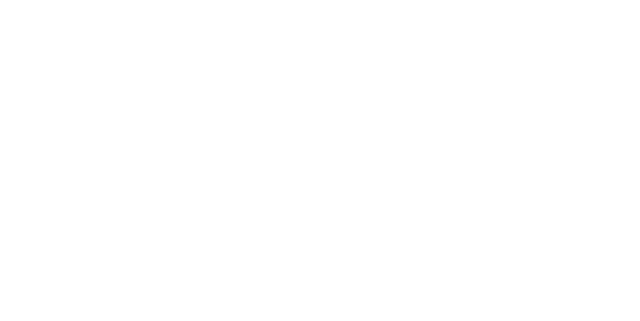
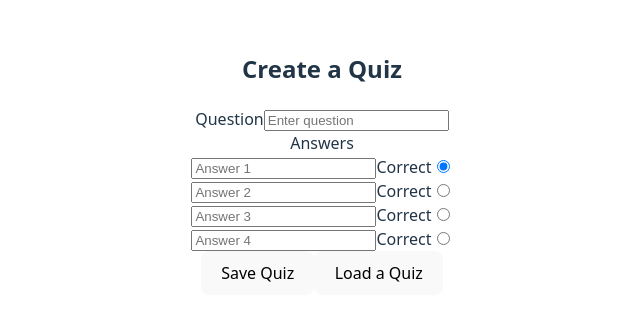
Before and after one commit to AidenKielby/Study-Pet, a React (Vite) app: page /make in a window 1280 px wide. Before the commit this address had no page. Shown: the part 237-558 px from the top of the page, without its empty margins (318-958 px from the left). Built offline with nearby package versions, Linux system fonts and the light colour scheme.

Commit message:
Fix TS6133 unused variable errors for deploy

```diff
--- /dev/null
+++ b/firebase.ts
@@ -0,0 +1,21 @@
+// Import the functions you need from the SDKs you need
+import { initializeApp } from "firebase/app";
+import { getAnalytics } from "firebase/analytics";
+// TODO: Add SDKs for Firebase products that you want to use
+// https://firebase.google.com/docs/web/setup#available-libraries
+
+// Your web app's Firebase configuration
+// For Firebase JS SDK v7.20.0 and later, measurementId is optional
+const firebaseConfig = {
+  apiKey: "***REMOVED***",
+  authDomain: "study-pet-c1a3e.firebaseapp.com",
+  projectId: "study-pet-c1a3e",
+  storageBucket: "study-pet-c1a3e.firebasestorage.app",
+  messagingSenderId: "748799668698",
+  appId: "1:748799668698:web:578b9d4e446fdbb355d0e3",
+  measurementId: "G-X165ZKELCQ"
+};
+
+// Initialize Firebase
+const app = initializeApp(firebaseConfig);
+const analytics = getAnalytics(app);
--- a/package.json
+++ b/package.json
@@ -15,6 +15,8 @@
     "vite": "^7.2.4"
   },
   "dependencies": {
+    "@supabase/supabase-js": "^2.90.1",
+    "firebase": "^12.7.0",
     "framer-motion": "^12.26.1",
     "react": "^18.3.1",
     "react-dom": "^18.3.1",
--- a/src/App.tsx
+++ b/src/App.tsx
@@ -1,6 +1,8 @@
 import { BrowserRouter, Routes, Route } from "react-router-dom";
 import Home from "./pages/Home";
 import Quiz from "./pages/QuizScreen";
+import MakeQuizes from "./pages/MakeQuizes";
+import LoadQuiz from "./pages/LoadQuiz";
 
 export default function App() {
     return (
@@ -8,6 +10,9 @@ export default function App() {
             <Routes>
                 <Route path="/" element={<Home />} />
                 <Route path="/quiz" element={<Quiz />} />
+                <Route path="/quiz/:id" element={<Quiz />} />
+                <Route path="/make" element={<MakeQuizes />} />
+                <Route path="/load" element={<LoadQuiz />} />
             </Routes>
         </BrowserRouter>
     );
--- /dev/null
+++ b/src/firebase.ts
@@ -0,0 +1,21 @@
+// Import the functions you need from the SDKs you need
+import { initializeApp } from "firebase/app";
+import { getAnalytics } from "firebase/analytics";
+// TODO: Add SDKs for Firebase products that you want to use
+// https://firebase.google.com/docs/web/setup#available-libraries
+
+// Your web app's Firebase configuration
+// For Firebase JS SDK v7.20.0 and later, measurementId is optional
+const firebaseConfig = {
+  apiKey: "***REMOVED***",
+  authDomain: "study-pet-c1a3e.firebaseapp.com",
+  projectId: "study-pet-c1a3e",
+  storageBucket: "study-pet-c1a3e.firebasestorage.app",
+  messagingSenderId: "748799668698",
+  appId: "1:748799668698:web:578b9d4e446fdbb355d0e3",
+  measurementId: "G-X165ZKELCQ"
+};
+
+// Initialize Firebase
+const app = initializeApp(firebaseConfig);
+const analytics = getAnalytics(app);
--- /dev/null
+++ b/src/pages/LoadQuiz.tsx
@@ -0,0 +1,54 @@
+import React, { useEffect, useState } from "react";
+import { collection, getDocs } from "firebase/firestore";
+import { useNavigate } from "react-router-dom";
+import { db } from "../firebase";
+
+interface QuizListItem {
+  id: string;
+  question: string;
+}
+
+export default function LoadQuiz() {
+  const [quizzes, setQuizzes] = useState<QuizListItem[]>([]);
+  const [loading, setLoading] = useState(true);
+  const navigate = useNavigate();
+
+  useEffect(() => {
+    const fetchQuizzes = async () => {
+      try {
+        const snap = await getDocs(collection(db, "quizzes"));
+        const items = snap.docs.map(doc => ({
+          id: doc.id,
+          question: (doc.data().question as string) ?? "(no question)"
+        }));
+        setQuizzes(items);
+      } catch (e) {
+        console.error("Failed to load quizzes", e);
+      } finally {
+        setLoading(false);
+      }
+    };
+
+    fetchQuizzes();
+  }, []);
+
+  if (loading) return <div>Loading quizzes...</div>;
+
+  return (
+    <div className="quiz-loader">
+      <h2>Select a Quiz</h2>
+      {quizzes.length === 0 ? (
+        <p>No quizzes saved yet.</p>
+      ) : (
+        <ul>
+          {quizzes.map(q => (
+            <li key={q.id}>
+              <span>{q.question}</span>
+              <button onClick={() => navigate(`/quiz/${q.id}`)}>Play</button>
+            </li>
+          ))}
+        </ul>
+      )}
+    </div>
+  );
+}
--- /dev/null
+++ b/src/pages/MakeQuizes.tsx
@@ -0,0 +1,87 @@
+import { useState } from "react";
+import { collection, addDoc, serverTimestamp } from "firebase/firestore";
+import { useNavigate } from "react-router-dom";
+import { db } from "../firebase";
+
+export default function MakeQuizes() {
+  const [question, setQuestion] = useState("");
+  const [answers, setAnswers] = useState<string[]>(["", "", "", ""]);
+  const [correctIndex, setCorrectIndex] = useState(0);
+  const [saving, setSaving] = useState(false);
+  const navigate = useNavigate();
+
+  const handleAnswerChange = (idx: number, value: string) => {
+    setAnswers(prev => {
+      const next = [...prev];
+      next[idx] = value;
+      return next;
+    });
+  };
+
+  const saveQuiz = async () => {
+    if (!question.trim()) return alert("Add a question");
+    const cleaned = answers.filter(a => a.trim());
+    if (cleaned.length < 2) return alert("Add at least two answers");
+    if (correctIndex < 0 || correctIndex >= cleaned.length) return alert("Pick a valid correct index");
+
+    setSaving(true);
+    try {
+      await addDoc(collection(db, "quizzes"), {
+        question: question.trim(),
+        answers: cleaned,
+        correctIndex,
+        createdAt: serverTimestamp()
+      });
+      setQuestion("");
+      setAnswers(["", "", "", ""]);
+      setCorrectIndex(0);
+      alert("Quiz saved!");
+    } catch (e) {
+      console.error("Error adding document: ", e);
+      alert("Failed to save quiz");
+    } finally {
+      setSaving(false);
+    }
+  };
+
+  return (
+    <div className="quiz-builder">
+      <h2>Create a Quiz</h2>
+      <div className="field">
+        <label>Question</label>
+        <input
+          value={question}
+          onChange={e => setQuestion(e.target.value)}
+          placeholder="Enter question"
+        />
+      </div>
+      <div className="field">
+        <label>Answers</label>
+        {answers.map((ans, idx) => (
+          <div key={idx} className="answer-row">
+            <input
+              value={ans}
+              onChange={e => handleAnswerChange(idx, e.target.value)}
+              placeholder={`Answer ${idx + 1}`}
+            />
+            <label>
+              Correct
+              <input
+                type="radio"
+                name="correct"
+                checked={correctIndex === idx}
+                onChange={() => setCorrectIndex(idx)}
+              />
+            </label>
+          </div>
+        ))}
+      </div>
+      <div className="actions">
+        <button onClick={saveQuiz} disabled={saving}>
+          {saving ? "Saving..." : "Save Quiz"}
+        </button>
+        <button type="button" onClick={() => navigate("/load")}>Load a Quiz</button>
+      </div>
+    </div>
+  );
+}
--- a/src/pages/QuizScreen.tsx
+++ b/src/pages/QuizScreen.tsx
@@ -1,49 +1,66 @@
-import { useState } from "react";
+import { useEffect, useState } from "react";
+import { useParams } from "react-router-dom";
+import { doc, getDoc } from "firebase/firestore";
 import { Quiz } from "../components/quizes";
+import { db } from "../firebase";
 
-
-
-export default function QuizScreen(){
+export default function QuizScreen() {
+    const { id } = useParams();
     const [questionIndex, setQuestionIndex] = useState(0);
     const [isPressed, setIsPressed] = useState(false);
+    const [quiz, setQuiz] = useState<Quiz | null>(null);
+    const [loading, setLoading] = useState(true);
+
+    useEffect(() => {
+        const load = async () => {
+            if (!id) {
+                const q = new Quiz();
+                q.addQuizElm(["yes", "no", "maybe soooo"], "Is Aiden cool?", 0);
+                q.addQuizElm(["yes", "no", "maybe soooo", ""], "Is Aiden bad?", 1);
+                setQuiz(q);
+                setLoading(false);
+                return;
+            }
+
+            try {
+                const snap = await getDoc(doc(db, "quizzes", id));
+                if (snap.exists()) {
+                    const data = snap.data() as { question: string; answers: string[]; correctIndex: number };
+                    const q = new Quiz();
+                    q.addQuizElm(data.answers ?? [], data.question ?? "Untitled", data.correctIndex ?? 0);
+                    setQuiz(q);
+                } else {
+                    console.warn("Quiz not found");
+                }
+            } catch (err) {
+                console.error("Failed to load quiz", err);
+            } finally {
+                setLoading(false);
+            }
+        };
+
+        load();
+    }, [id]);
 
     const handleButtonClick = (indx: number) => {
-        if (indx === quiz.answerIndexes[questionIndex] && !isPressed){
-            setQuestionIndex((n) => n+1);
-            console.log(questionIndex)
+        if (!quiz || isPressed) return;
+        if (indx === quiz.answerIndexes[questionIndex]) {
+            setQuestionIndex(n => n + 1);
         }
         setIsPressed(true);
-
-        // Optional: reset the state after a short delay if you only want
-        // to show a temporary effect
-        setTimeout(() => {
-        setIsPressed(false);
-        }, 10);
+        setTimeout(() => setIsPressed(false), 10);
     };
 
-    const [quiz] = useState(() => {
-        const q = new Quiz();
-        q.addQuizElm(["yes", "no", "maybe soooo"], "Is Aiden cool?", 0);
-        q.addQuizElm(["yes", "no", "maybe soooo", ""], "Is Aiden bad?", 1);
-        return q;
-    });
-
-    //const addQuestion = (answers: string[], question: string, answerIndex: number) => {
-    //    setQuiz(prev => {
-    //        const next = prev.clone();
-    //        next.addQuizElm(answers, question, answerIndex);
-    //        return next;
-    //    });
-    //};
+    if (loading) return <div>Loading quiz...</div>;
+    if (!quiz) return <div>Quiz not found.</div>;
 
     const answers = quiz.answers[questionIndex] ?? [];
     const question = quiz.questions[questionIndex];
 
     return (
-        <>
         <div id="quiz_holder">
             <div id="question">
-                <a>{question ?? "Loading..."}</a>
+                <a>{question ?? "Done"}</a>
             </div>
             <div id="answers" className="answers-grid">
                 {(answers ?? []).filter(Boolean).map((ans, idx) => (
@@ -51,6 +68,5 @@ export default function QuizScreen(){
                 ))}
             </div>
         </div>
-        </>
     );
 }
```
Also changed, not shown: 1 other file (tests, documents, lock files or other folders).
